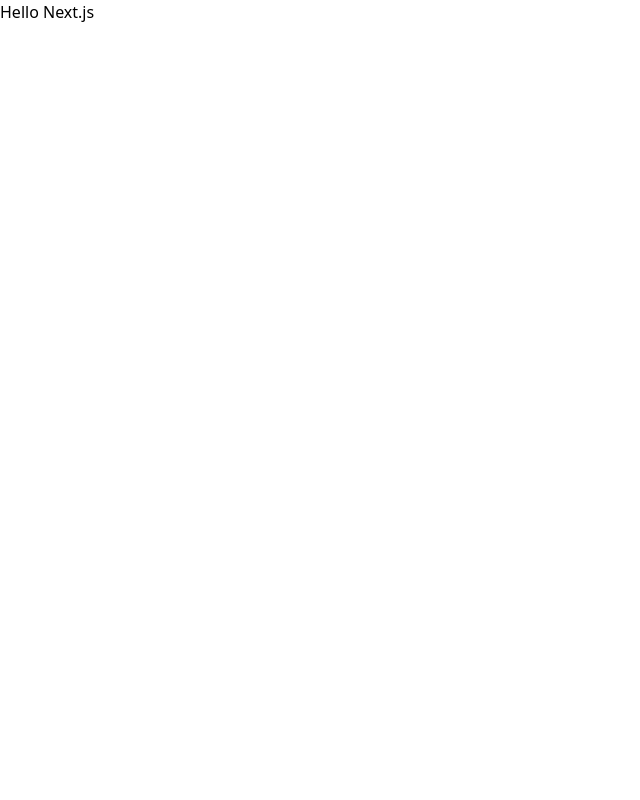
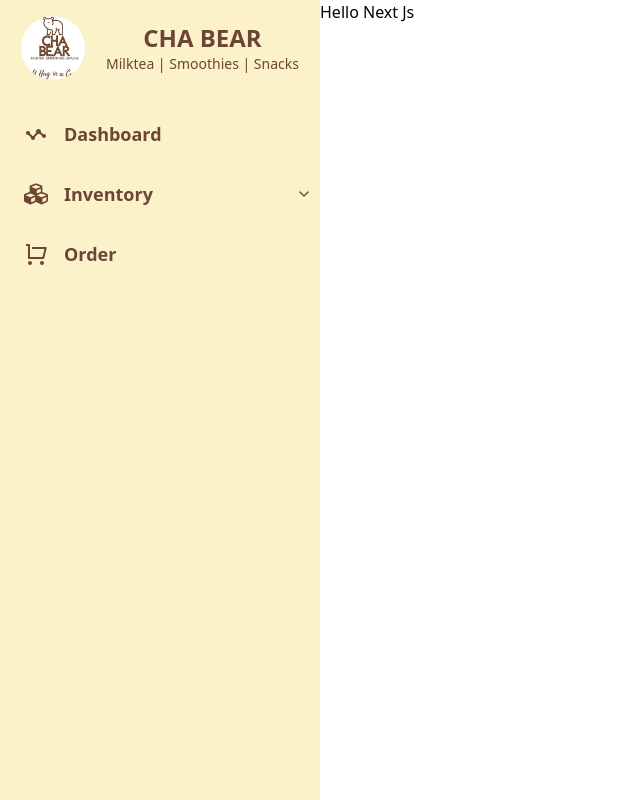
Before and after one commit to ervnjmsdnts/inventory, a Next.js app: page / in a window 1280 px wide. Shown: the whole page, without its empty margins (0-640 px from the left). Built offline with nearby package versions, Linux system fonts and the light colour scheme.

Commit message:
Created Sidevar

```diff
--- a/package.json
+++ b/package.json
@@ -8,6 +8,7 @@
     "lint": "next lint"
   },
   "dependencies": {
+    "@headlessui/react": "^1.5.0",
     "@prisma/client": "^3.9.2",
     "axios": "^0.26.0",
     "next": "12.0.10",
--- /dev/null
+++ b/src/components/Sidebar.tsx
@@ -0,0 +1,116 @@
+import { Disclosure } from "@headlessui/react";
+import Image from "next/image";
+import Link from "next/link";
+import { BiStats, BiCategoryAlt } from "react-icons/bi";
+import { HiOutlineCube } from "react-icons/hi";
+import { IoMdPaper } from "react-icons/io";
+import { FiChevronDown } from "react-icons/fi";
+import { RiShoppingCartLine } from "react-icons/ri";
+import { FaCubes } from "react-icons/fa";
+
+const Sidebar: React.FC = ({ children }) => {
+  return (
+    <div className="flex">
+      <nav className="bg-yellow-light max-w-xs h-screen flex-grow">
+        <SidebarTitle />
+        <div className="pt-8"></div>
+        <SidebarMenu />
+      </nav>
+      {children}
+    </div>
+  );
+};
+
+const SidebarTitle: React.FC = () => {
+  return (
+    <div className="flex justify-evenly items-center pt-4">
+      <div className="relative h-16 w-16">
+        <Image
+          src="/logo.jpg"
+          alt="Logo"
+          layout="fill"
+          className="rounded-full"
+        />
+      </div>
+      <div className="text-center text-brown-dark">
+        <h2 className="text-2xl font-extrabold uppercase">Cha Bear</h2>
+        <h4 className="text-sm">Milktea | Smoothies | Snacks</h4>
+      </div>
+    </div>
+  );
+};
+
+const SidebarMenu: React.FC = () => {
+  return (
+    <div className="flex flex-col">
+      <Link href="/">
+        <a className="text-brown-dark flex items-center font-semibold text-lg p-2 hover:bg-white">
+          <div className="px-4">
+            <BiStats size={24} />
+          </div>
+          Dashboard
+        </a>
+      </Link>
+      <div className="py-2"></div>
+      <Disclosure>
+        {({ open }) => (
+          <>
+            <Disclosure.Button
+              className={`flex justify-between items-center w-full text-brown-dark p-2 hover:bg-white ${
+                open ? "bg-white" : ""
+              }`}>
+              <div className="flex items-center text-brown-dar font-semibold text-lg">
+                <div className="px-4">
+                  <FaCubes size={24} />
+                </div>
+                Inventory
+              </div>
+              <div className={`${open ? "transform rotate-180" : ""}`}>
+                <FiChevronDown />
+              </div>
+            </Disclosure.Button>
+            <Disclosure.Panel className="flex bg-white">
+              <div className="w-full">
+                <Link href="/category">
+                  <a className="text-brown-dark flex items-center font-semibold text-lg p-2 hover:bg-yellow-dark">
+                    <div className="px-4">
+                      <BiCategoryAlt size={24} />
+                    </div>
+                    Category
+                  </a>
+                </Link>
+                <Link href="/ingredient">
+                  <a className="text-brown-dark flex items-center font-semibold text-lg p-2 hover:bg-yellow-dark">
+                    <div className="px-4">
+                      <IoMdPaper size={24} />
+                    </div>
+                    Ingredient
+                  </a>
+                </Link>
+                <Link href="/product">
+                  <a className="text-brown-dark flex items-center font-semibold text-lg p-2 hover:bg-yellow-dark">
+                    <div className="px-4">
+                      <HiOutlineCube size={24} />
+                    </div>
+                    Product
+                  </a>
+                </Link>
+              </div>
+            </Disclosure.Panel>
+          </>
+        )}
+      </Disclosure>
+      <div className="py-2"></div>
+      <Link href="/order">
+        <a className="text-brown-dark flex items-center font-semibold text-lg p-2 hover:bg-white">
+          <div className="px-4">
+            <RiShoppingCartLine size={24} />
+          </div>
+          Order
+        </a>
+      </Link>
+    </div>
+  );
+};
+
+export default Sidebar;
--- a/src/pages/index.tsx
+++ b/src/pages/index.tsx
@@ -1,7 +1,8 @@
 import type { NextPage } from "next";
+import Sidebar from "../components/Sidebar";
 
 const Home: NextPage = () => {
-  return <h1>Hello Next.js</h1>;
+  return <Sidebar>Hello Next Js</Sidebar>;
 };
 
 export default Home;
--- a/tailwind.config.js
+++ b/tailwind.config.js
@@ -4,7 +4,13 @@
     "./src/components/**/*.{js,ts,jsx,tsx}",
   ],
   theme: {
-    extend: {},
+    extend: {
+      colors: {
+        "yellow-light": "#FBF2C9",
+        "yellow-dark": "#E4B601",
+        "brown-dark": "#6C4534",
+      },
+    },
   },
   plugins: [],
 };
```
Also changed, not shown: public/logo.jpg (added), 1 other file (tests, documents, lock files or other folders).
